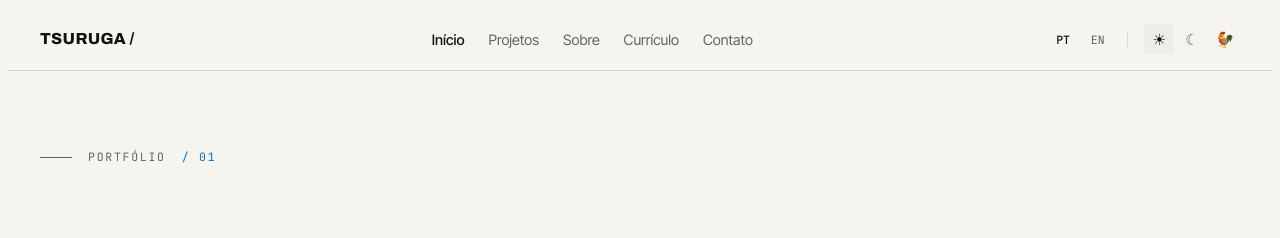
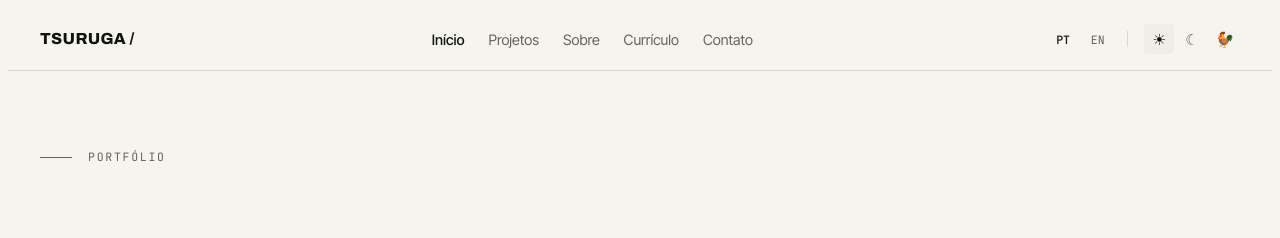
Before and after one commit to DanielTsuruga/danieltsuruga-portifolio, a React (Vite) app: page / in a window 1280 px wide. Shown: the top 238 px of the page. Built offline with nearby package versions, Linux system fonts and the light colour scheme.

Commit message:
style: remove (01) da home page

```diff
--- a/src/pages/Home.jsx
+++ b/src/pages/Home.jsx
@@ -7,7 +7,7 @@ function Home() {
     <section className={styles.hero}>
       <div className={styles.content}>
         <span className={styles.eyebrow}>
-          PORTFÓLIO <span className={styles.eyebrowNumber}>/ 01</span>
+          PORTFÓLIO <span className={styles.eyebrowNumber}></span>
         </span>
 
         <h1 className={styles.title}>
```
